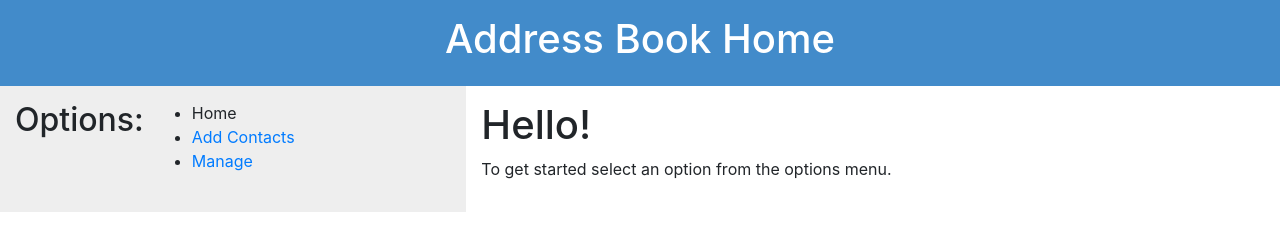
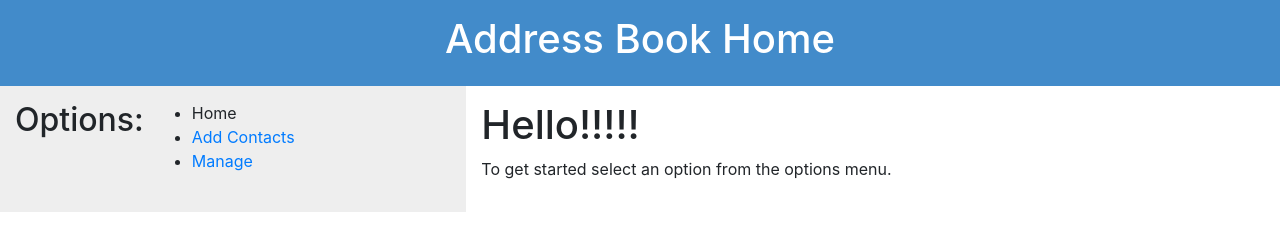
Before and after one commit to circletes/address-book, a website: page views/index.html in a window 1280 px wide. Drawn offline with nearby package versions, Linux system fonts and the light colour scheme.

Commit message:
fix index

```diff
--- a/views/index.html
+++ b/views/index.html
@@ -69,7 +69,7 @@
         </nav>
 
         <article class="article">
-            <h1>Hello! </h1>
+            <h1>Hello!!!!! </h1>
             <p>To get started select an option from the options menu. </p>
         </article>
     </div>
```
